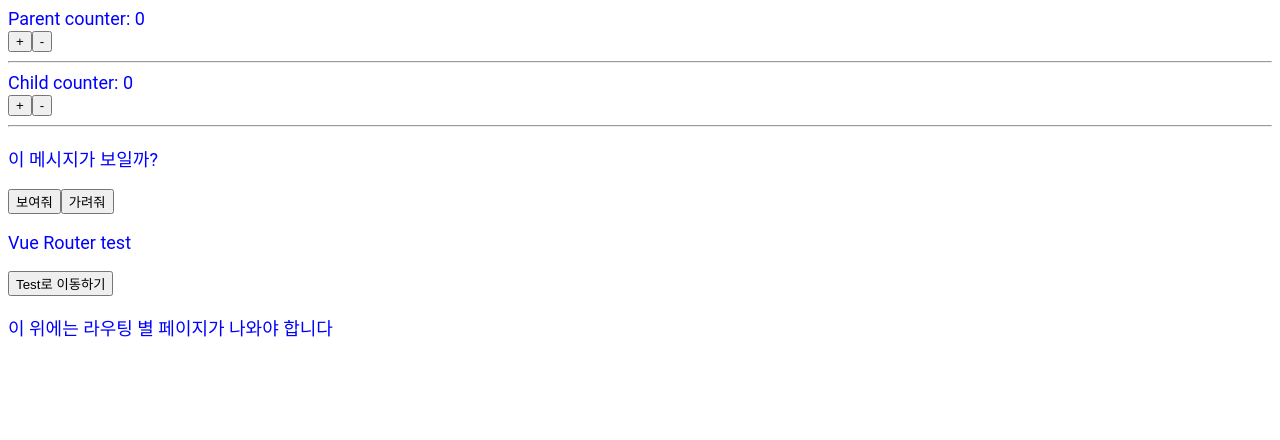
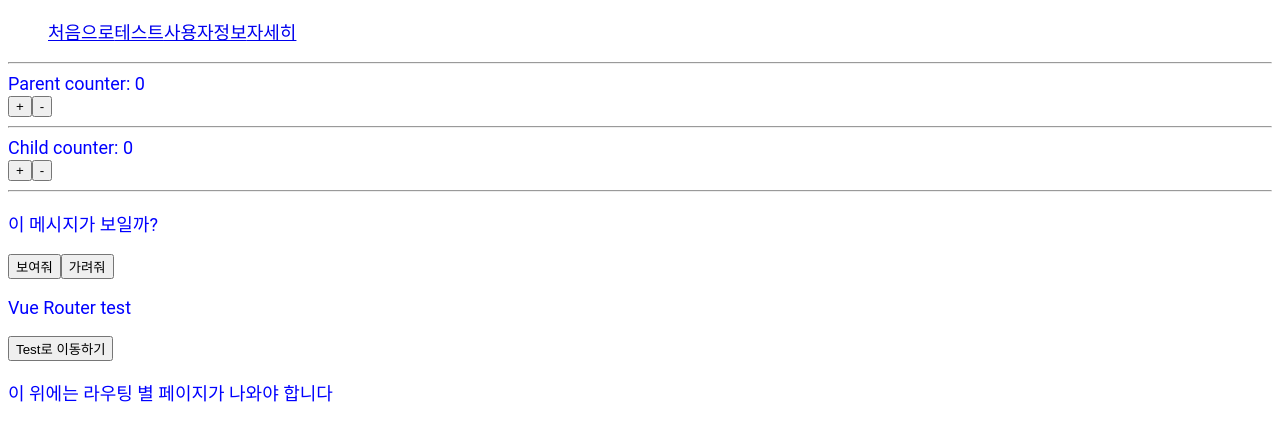
Before and after one commit to cadenzah/vue-practice, a Vue app: page / in a window 1280 px wide. Shown: the top 440 px of the page. Built offline with nearby package versions, Linux system fonts and the light colour scheme.

Commit message:
added vue router navigation component

```diff
--- a/src/App.vue
+++ b/src/App.vue
@@ -1,5 +1,7 @@
 <template>
   <div id="app">
+    <navigation></navigation>
+    <hr />
     Parent counter: {{parentCounter}} <br />
     <button
       @click="addCounter"
@@ -18,9 +20,16 @@
 </template>
 
 <script>
-import Card from './components/Card.vue';
+import {
+  Card,
+  Navigation,
+} from './components';
 
 export default {
+  components: {
+    card: Card,
+    navigation: Navigation,
+  },
   // data() {
   //   return {
   //     counter: 0,
@@ -40,9 +49,6 @@ export default {
       this.$store.state.counter--; // okay, but not preferred
     },
   },
-  components: {
-    card: Card,
-  },
   created: function() {
     console.log(this)
   }
--- /dev/null
+++ b/src/components/Navigation.vue
@@ -0,0 +1,18 @@
+<template>
+  <ul>
+    <router-link to="/">처음으로</router-link>
+    <router-link to="/test">테스트</router-link>
+    <router-link to="/user">사용자정보</router-link>
+    <router-link to="/detail">자세히</router-link>
+  </ul>
+</template>
+
+<script>
+export default {
+
+}
+</script>
+
+<style>
+
+</style>
--- /dev/null
+++ b/src/components/index.js
@@ -0,0 +1,7 @@
+import Card from './Card.vue';
+import Navigation from './Navigation.vue';
+
+export {
+  Card,
+  Navigation,
+};
```
